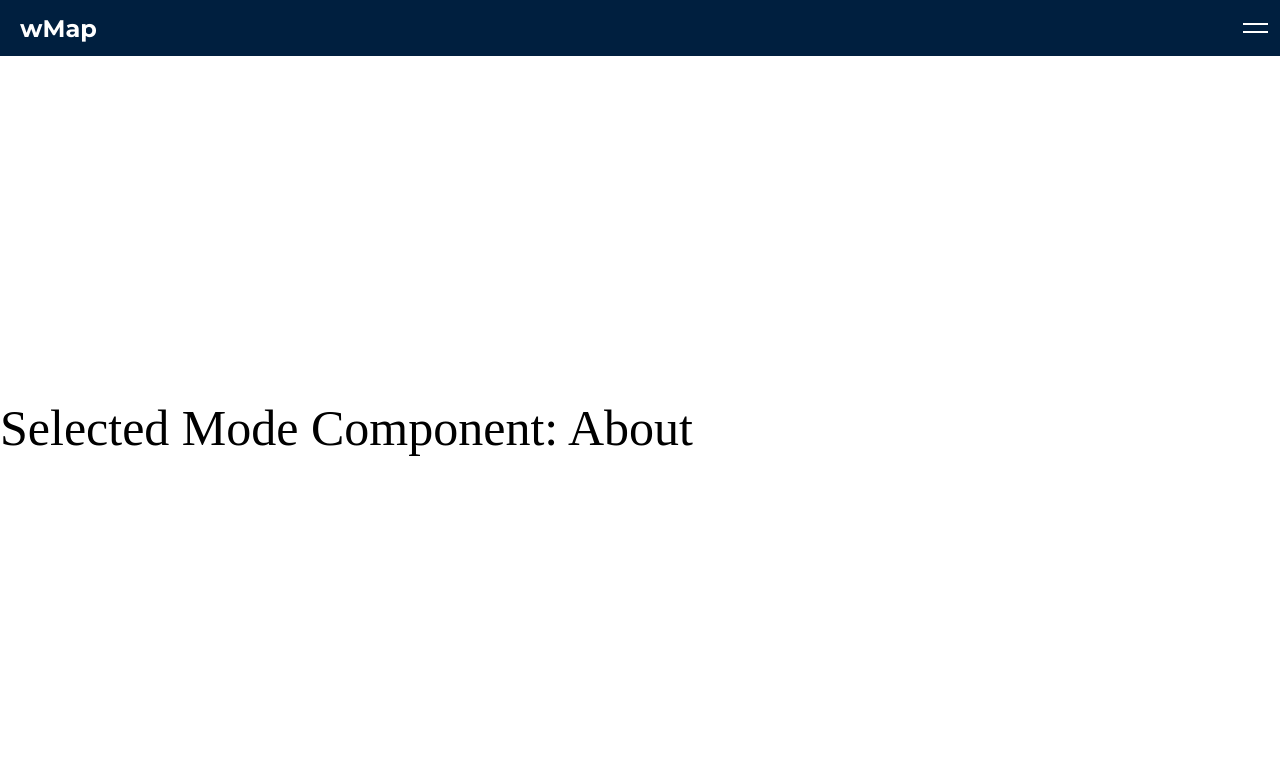
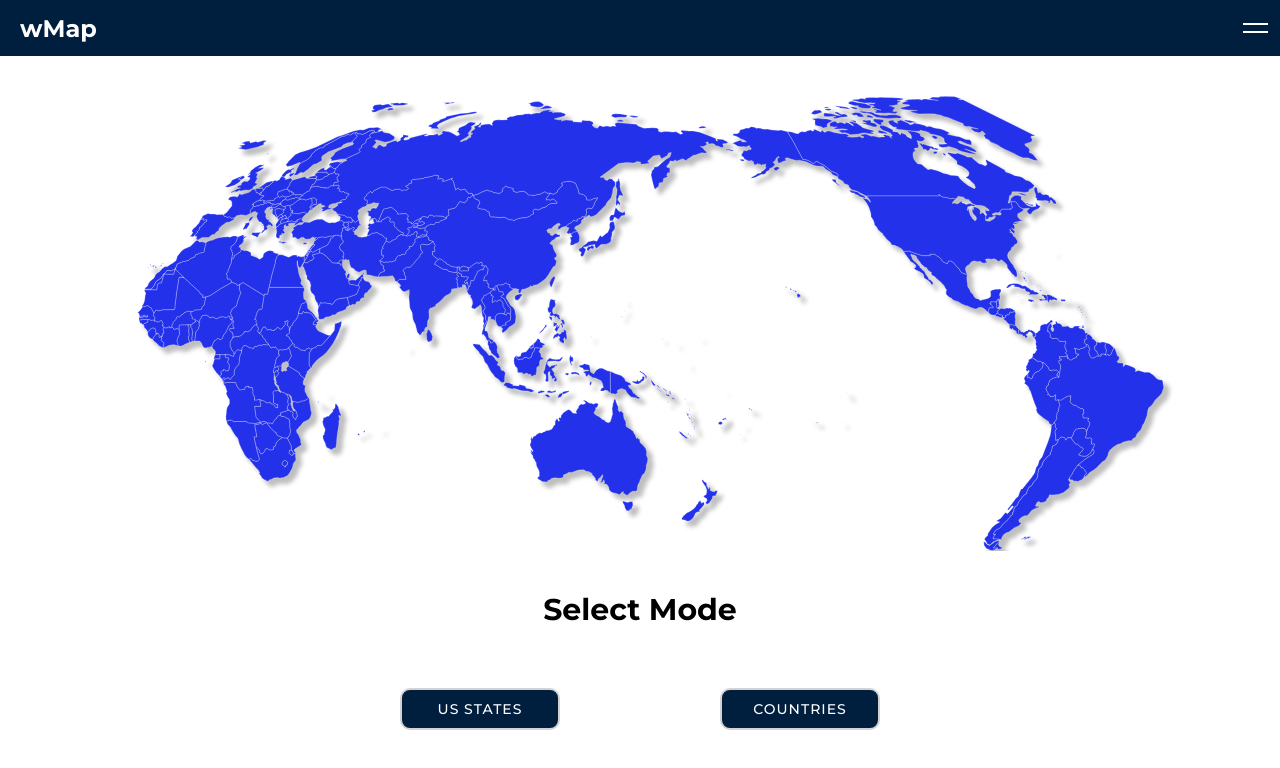
Before and after one commit to jakubwas/WMap, a React (Create React App) app: page /About in a window 1280 px wide. Shown: the top 768 px of the page. Built offline with nearby package versions, Linux system fonts and the light colour scheme.

Commit message:
refactor: :recycle: Added basic Routing #2

```diff
--- a/package.json
+++ b/package.json
@@ -11,11 +11,11 @@
     "@types/react": "^17.0.34",
     "@types/react-dom": "^17.0.11",
     "@types/react-router": "^5.1.17",
-    "@types/react-router-dom": "^5.3.2",
+    "@types/react-router-dom": "^5.3.0",
     "react": "^17.0.2",
     "react-dom": "^17.0.2",
     "react-redux": "^7.2.6",
-    "react-router-dom": "^6.0.1",
+    "react-router-dom": "^5.3.0",
     "react-scripts": "4.0.3",
     "redux": "^4.1.2",
     "redux-devtools-extension": "^2.13.9",
--- a/src/App.tsx
+++ b/src/App.tsx
@@ -1,5 +1,5 @@
 import React from "react";
-import { BrowserRouter as Router, Routes, Route } from "react-router-dom";
+import { BrowserRouter as Router, Switch, Route } from "react-router-dom";
 import { ThemeProvider } from "styled-components";
 import { basicTheme, GlobalStyles } from "./styles/Theme.styles";
 import AppContainer from "./components/AppContainer";
@@ -14,10 +14,11 @@ const App = () => (
       <div style={{ height: "100%" }}>
         <Navbar />
         <AppContainer>
-          <Routes>
-            <Route path="/" element={<Menu />} />
-            <Route path="/:map" element={<SelectedMode />} />
-          </Routes>
+          <Switch>
+            <Route exact path="/" component={Menu} />
+            <Route path="/map/:id" component={SelectedMode} />
+            <Route path="*" component={Menu} />
+          </Switch>
         </AppContainer>
       </div>
     </Router>
--- a/src/components/Menu.tsx
+++ b/src/components/Menu.tsx
@@ -5,6 +5,7 @@ import styled from "styled-components";
 import WorldMapSVG from "./WorldMapSVG";
 import MenuButton from "./MenuButton";
 import { device } from "../styles";
+import { modes, countries } from "../data/Modes";
 
 const StyledMenuContainer = styled.div`
   display: flex;
@@ -34,18 +35,6 @@ const StyledSelectMode = styled.h1`
     font-size: 3.5rem;
   }
 `;
-
-const modes = [
-  { name: "US states", to: "/usa" },
-  { name: "Countries", to: "/" },
-];
-const countries = [
-  { name: "North America", to: "/northamerica" },
-  { name: "South America", to: "/southamerica" },
-  { name: "Europe", to: "/europe" },
-  { name: "Africa", to: "/africa" },
-  { name: "Asia", to: "/asia" },
-];
 
 const Menu = () => {
   const [mode, setMode] = useState("");
--- a/src/components/SelectedMode.tsx
+++ b/src/components/SelectedMode.tsx
@@ -1,12 +1,21 @@
-import React from "react";
-import { useParams } from "react-router-dom";
+import React, { useEffect } from "react";
+import { useParams, useHistory } from "react-router-dom";
+import { MODES } from "../data/Modes";
 
 const SelectedMode = () => {
-  const { map } = useParams();
+  const { id } = useParams<{ id: string }>();
+  const history = useHistory();
+
+  useEffect(() => {
+    if (!MODES.includes(id)) {
+      history.push("/");
+    }
+    // eslint-disable-next-line react-hooks/exhaustive-deps
+  }, [id]);
 
   return (
     <div style={{ fontSize: "50px", textAlign: "center" }}>
-      Selected Mode Component: {map}
+      Selected Mode Component: {id}
     </div>
   );
 };
--- /dev/null
+++ b/src/data/Modes.ts
@@ -0,0 +1,20 @@
+export const modes = [
+  { name: "US states", to: "/map/usa" },
+  { name: "Countries", to: "/" },
+];
+export const countries = [
+  { name: "North America", to: "/map/northamerica" },
+  { name: "South America", to: "/map/southamerica" },
+  { name: "Europe", to: "/map/europe" },
+  { name: "Africa", to: "/map/africa" },
+  { name: "Asia", to: "/map/asia" },
+];
+
+export const MODES = [
+  "usa",
+  "northamerica",
+  "southamerica",
+  "europe",
+  "africa",
+  "asia",
+];
```
Also changed, not shown: 1 other file (tests, documents, lock files or other folders).
